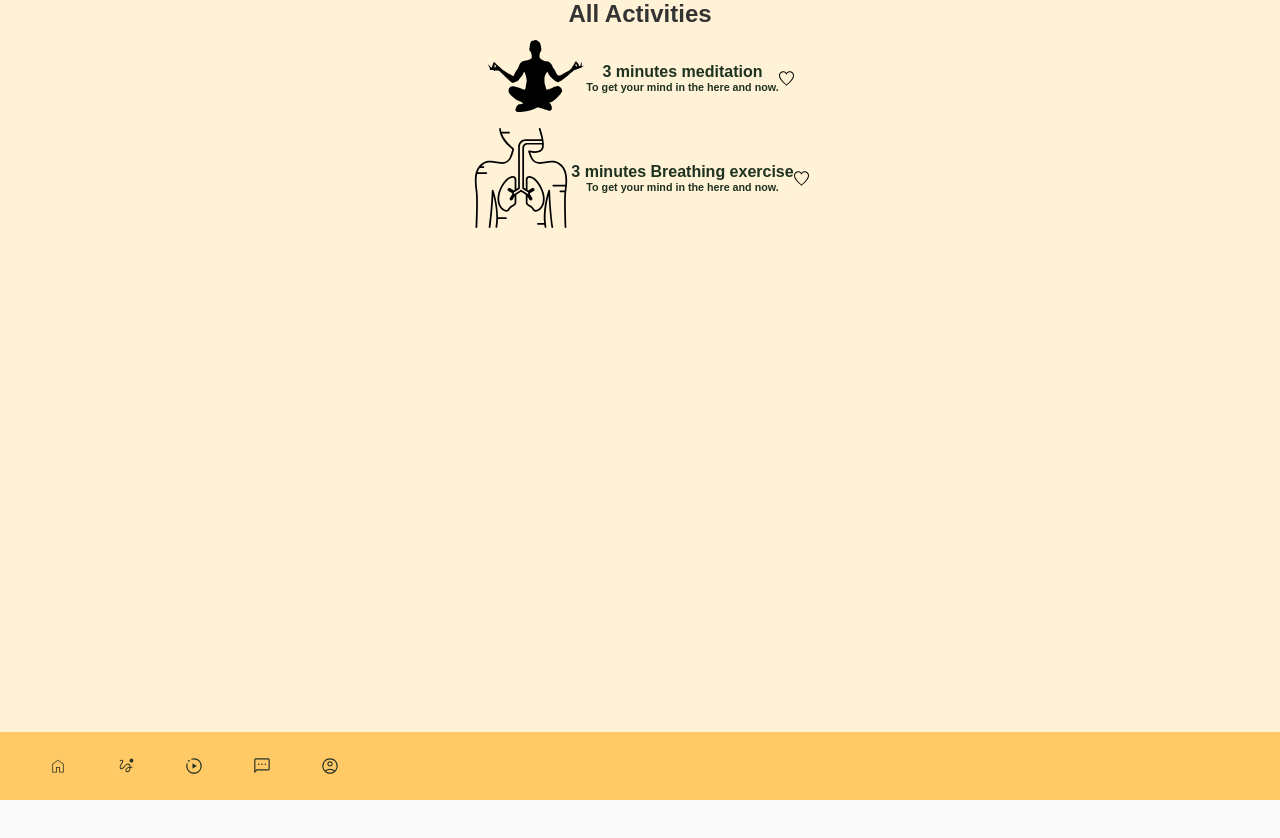
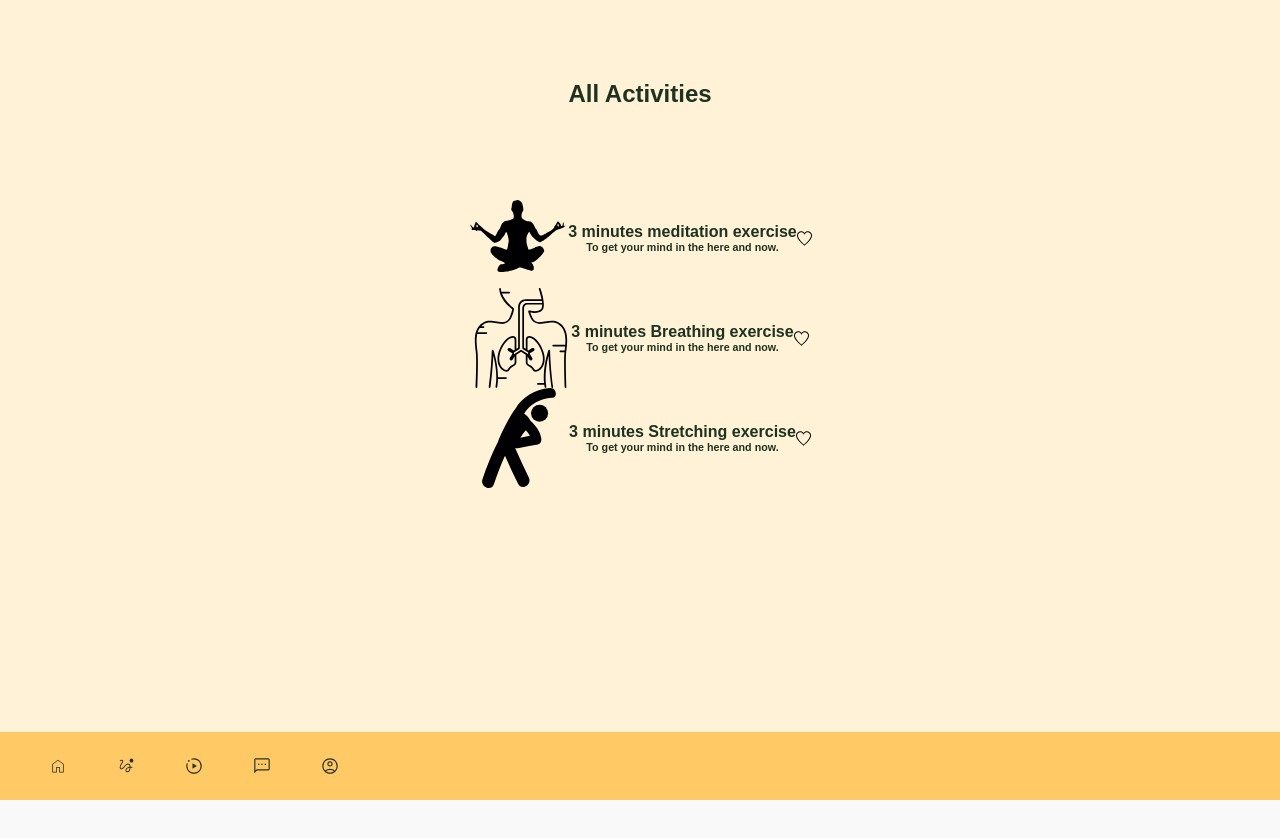
Before and after one commit to Group-3-Las-Palmas/Group-3, a React (Vite) app in the folder frontend/: page /ActivityPage in a window 1280 px wide. Shown: the top 838 px of the page. Built offline with nearby package versions, Linux system fonts and the light colour scheme.

Commit message:
Made the last exercise, we need the img changed and also added a margin between the title and exercises

```diff
--- a/frontend/src/components/activity/activity.jsx
+++ b/frontend/src/components/activity/activity.jsx
@@ -1,8 +1,9 @@
-import { MeditationContainer, MeditationDesc, BreathingContainer, BreathingDesc } from "./activityStyled";
+import { MeditationContainer, MeditationDesc, BreathingContainer, BreathingDesc, StretchingContainer, StretchingDesc } from "./activityStyled";
 import MeditationIcon from "../../assets/meditation.svg";
 import favoriteIcon from "../../assets/favoriteIcon.svg";
 import unfavoriteIcon from "../../assets/unfavoriteIcon.svg";
 import BreathingIcon from "../../assets/breathingIcon.svg";
+import streachingIcon from "../../assets/stretchingIcon.svg";
 import { useState } from "react";
 import { Link } from "react-router-dom";
 
@@ -14,7 +15,7 @@ export const FavoriteButton = () => {
     }
     return (
         <button onClick={handleClick} style={({ background: "none", border: "none", cursor: "pointer", padding: "0" })}>
-            <img style={({ display: "block", width: "15px", height: "15px"})} src={isFavorite ? favoriteIcon : unfavoriteIcon} alt="favourite" />
+            <img style={({ display: "block", width: "15px", height: "15px" })} src={isFavorite ? favoriteIcon : unfavoriteIcon} alt="favourite" />
         </button>
     )
 
@@ -27,7 +28,7 @@ export const Activity = () => {
             <MeditationContainer>
                 <img src={MeditationIcon} alt="meditation" />
                 <MeditationDesc>
-                <Link to="/current-activityPage"><h4>3 minutes meditation</h4></Link>
+                    <Link to="/current-activityPage"><h4>3 minutes meditation exercise</h4></Link>
                     <h6>To get your mind in the here and now.</h6>
                 </MeditationDesc>
                 <FavoriteButton />
@@ -40,6 +41,14 @@ export const Activity = () => {
                 </BreathingDesc>
                 <FavoriteButton />
             </BreathingContainer>
+            <StretchingContainer>
+                <img src={streachingIcon} alt="stretchingExercise" />
+                <StretchingDesc>
+                    <Link to="/current-activityPage"><h4>3 minutes Stretching exercise</h4></Link>
+                    <h6>To get your mind in the here and now.</h6>
+                </StretchingDesc>
+                <FavoriteButton />
+            </StretchingContainer>
         </>
     )
 }
--- a/frontend/src/components/activity/activityStyled.js
+++ b/frontend/src/components/activity/activityStyled.js
@@ -63,3 +63,35 @@ export const BreathingDesc = styled.div`
     color: #1E3220;
   }
 `;
+
+export const StretchingContainer = styled.section`
+  display: flex;
+  flex-direction: row;
+  align-items: center;
+  justify-content: center;
+  width: 100vw;
+  background-color: #FFF2D6;
+
+  img {
+    display: block;
+    width: 100px;
+  }
+
+  h6 {
+    color : #1E3220;
+  }
+`;
+
+export const StretchingDesc = styled.div`
+  display: flex;
+  flex-direction: column;
+  align-items: center;
+  justify-content: center;
+  background-color: #FFF2D6;
+  border-radius: 10px;
+
+  a {
+    text-decoration: none;
+    color: #1E3220;
+  }
+`;
--- a/frontend/src/styles/activityPageStyled.js
+++ b/frontend/src/styles/activityPageStyled.js
@@ -8,4 +8,9 @@ export const ActivityPageContainer = styled.div`
     background-color: #FFF2D6;
     margin: 0;
     padding: 0;
+
+    h1 {
+        color: #1E3220;
+        margin: 5rem 0;
+    }
 `
```
Also changed, not shown: frontend/src/assets/stretchingIcon.svg (added). Lines whose indentation alone changed are shown as unchanged.
